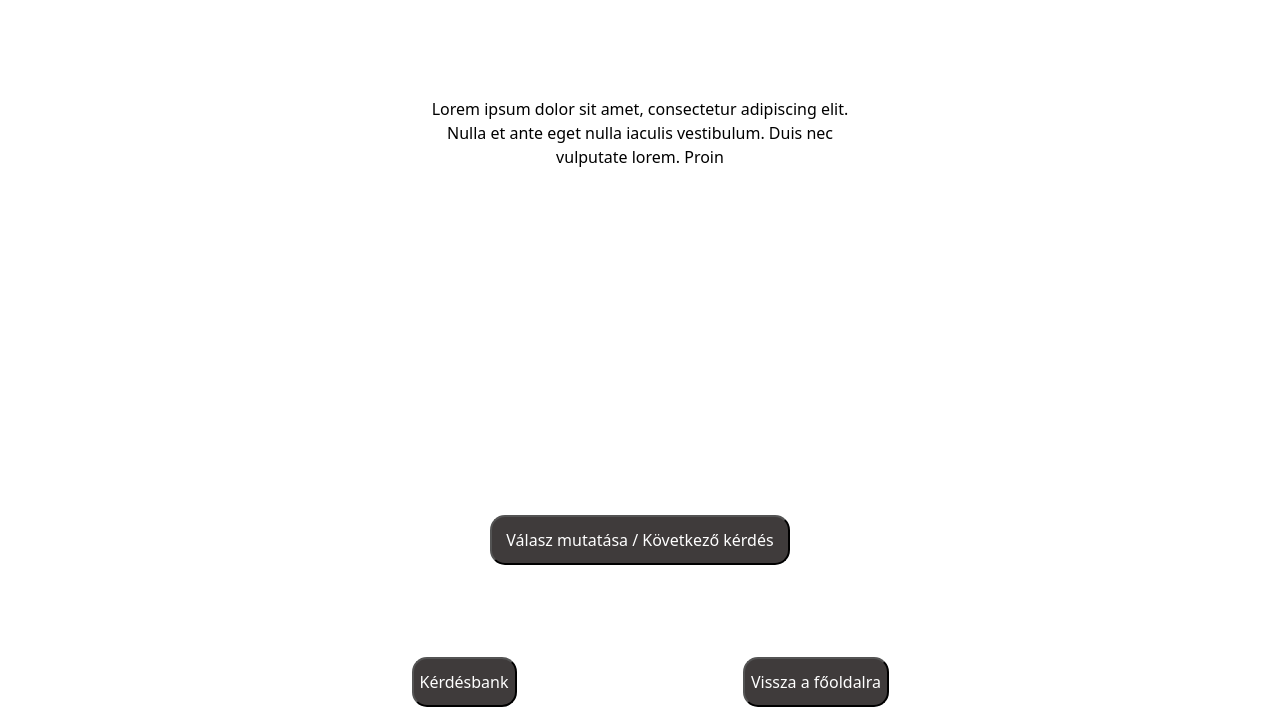
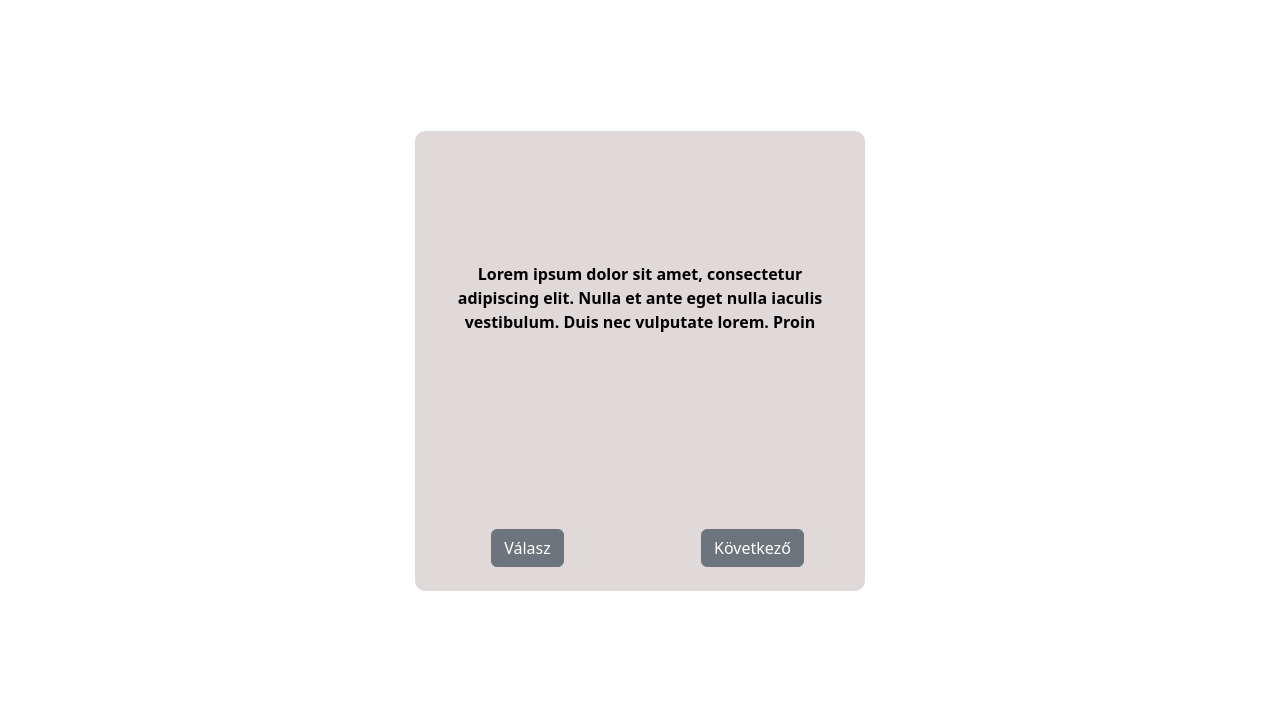
Before and after one commit to MikuskaPeterMarcell/4.projekt, a plain HTML site: page flashcard-page/flashcard.html in a window 1280 px wide. Shown: the part 175-882 px from the top of the page. After the commit the page ends 800 px from the top, so only its background shows below. Drawn offline with nearby package versions, Linux system fonts and the light colour scheme.

Commit message:
Flashcard Folyt

```diff
--- a/flashcard-page/flashcard-style.css
+++ b/flashcard-page/flashcard-style.css
@@ -1,6 +1,9 @@
+body{
+    background-image: url;
+}
+
 h1{
     text-align: center;
-
 }
 header{
     background-color: rgb(79, 180, 79);
@@ -10,49 +13,21 @@ header{
 .jatek{
     margin-left: auto;
     margin-right: auto;
-    background-color: white;
+    background-color: rgb(223, 217, 217);
     border-radius: 10px;
-    height: 550px;
     width: 450px;
-    margin-top: 40px;
+    margin-top: 250px;
 }
 p{
     color: black;
 }
 
-#szov{
-    padding-top: 60px;
-}
-#gombs{
-    margin-top: 330px;
-    width: 300px;
-    margin-left: auto;
-    margin-right: auto;
-    display: block;
-}
-button{
-    height: 50px;
-    color: white;
-    background-color: rgb(63, 59, 59);
-    display: block;
-    border-radius: 15px;
-    margin-left: auto;
-    margin-right: auto;
-}
-
-#gomb1{
-    margin-left: auto;
-    margin-right: auto;
-}
-
-#gombbal{
-    margin-top: 70px;
-    padding-left: 300px;
-}
-#gombjobb{
-    margin-top: 70px;
-    padding-right: 300px;
+.szov{
+    min-height: 350px;
 }
 .navbar{
     background-color: #9DB2BF;
-  }
+}
+.vastag{
+    font-weight: bold;
+}
--- a/flashcard-page/flashcard.html
+++ b/flashcard-page/flashcard.html
@@ -22,44 +22,37 @@
                 <a class="nav-link active" aria-current="page" href="../Index.html">Főoldal</a>
               </li>
               <li class="nav-item">
-                <a class="nav-link" href="./flashcard-page/flashcard.html">Kvíz</a>
+                <a class="nav-link" href="../flashcard-page/flashcard.html">Kvíz</a>
+              </li>
+              <li class="nav-item">
+                <a class="nav-link" href="../kerdesbank.txt" download="Kérdésbank">Kérdésbank</a>
               </li>
             </ul>
           </div>
         </div>
     </nav>
-    <header class="container-fluid">
-
-            <h1 class="text-center">
-                Flashcard
-            </h1>
-
-    </header>
-
     <div class="container jatek">
 
-        <div class="row" id="szov">
-            <p class="text-center">Lorem ipsum dolor sit amet, consectetur adipiscing elit. Nulla et ante eget nulla iaculis vestibulum. Duis nec vulputate lorem. Proin </p>
+        <div class="row mb-5 p-2 mt-2 align-items-center szov side-1">
+            <p class="text-center vastag" id="side-0-content">Lorem ipsum dolor sit amet, consectetur adipiscing elit. Nulla et ante eget nulla iaculis vestibulum. Duis nec vulputate lorem. Proin </p>
         </div>
-        <div class="row" id="gombs">
-            <button id="gomb1">Válasz mutatása / Következő kérdés</button>
-        </div>
-    </div>
-
-    <div class="container-fluid">
-        <div class="row" id="gombok">
-            <div class="col-6" id="gombbal">
-                <button>
-                    Kérdésbank
+        <div class="row mb-5 p-2 mt-2 align-items-center szov side-2 d-none">
+          <p class="text-center vastag" id="side-1-content">Lorem ipsum dolor sit amet, consectetur adipiscing elit. Nulla et ante eget nulla iaculis vestibulum. Duis nec vulputate lorem. Proin </p>
+      </div>
+        <div class="row mt-5 pb-4">
+            <div class="col-6 text-center">
+                <button class="btn btn-secondary">
+                    Válasz
                 </button>
             </div>
-
-            <div class="col-6" id="gombjobb">
-                <button>
-                    Vissza a főoldalra
+            <div class="col-6 text-center">
+                <button class="btn btn-secondary">
+                    Következő
                 </button>
             </div>
         </div>
     </div>
+
+  <script src="flashcard.js"></script>
 </body>
 </html>
```
Also changed, not shown: Index.html (+3 -0 lines), Style.css (+18 -12 lines), Kepek/ezgif-1-e404229c6c.jpg (added).
